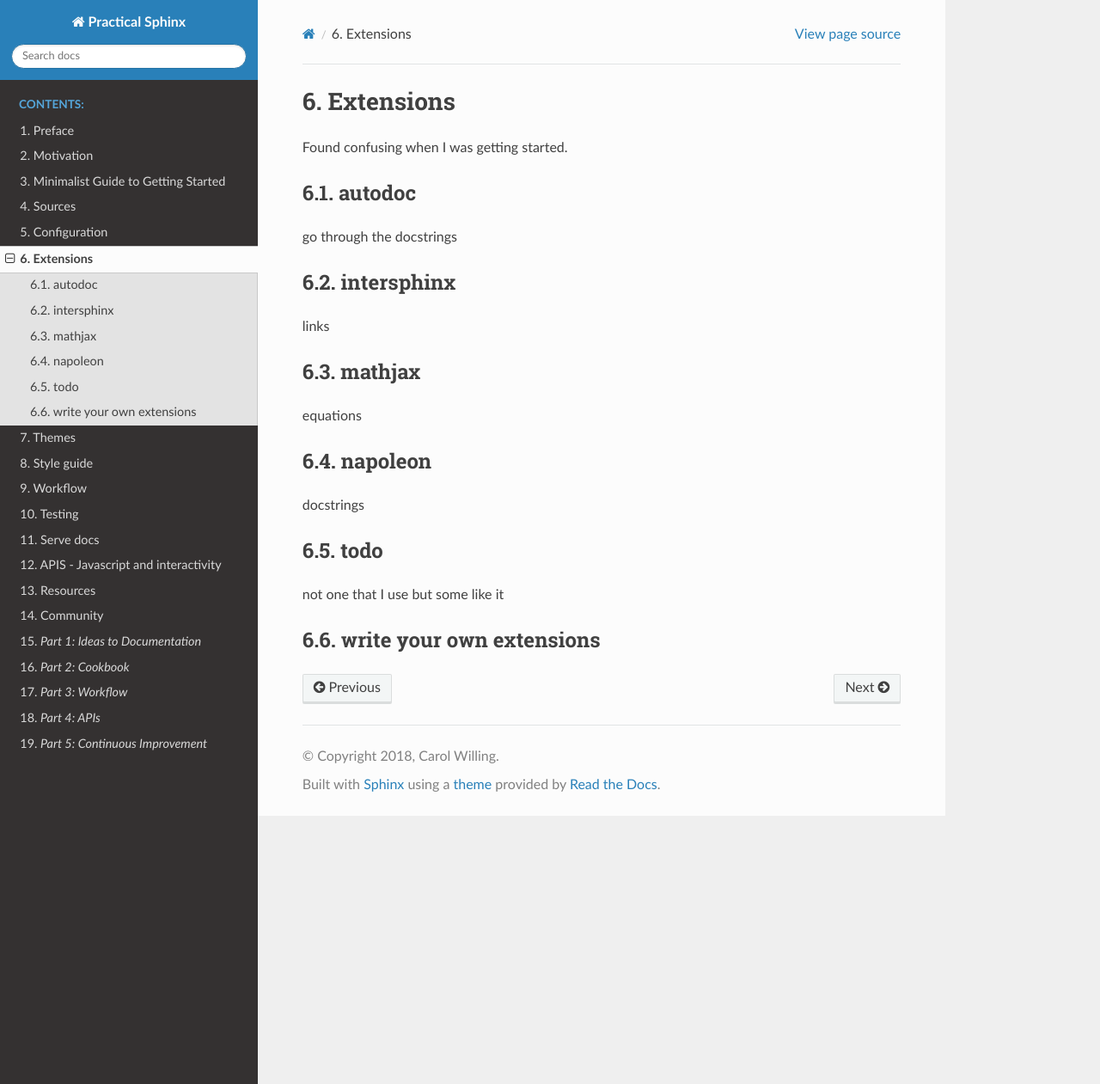
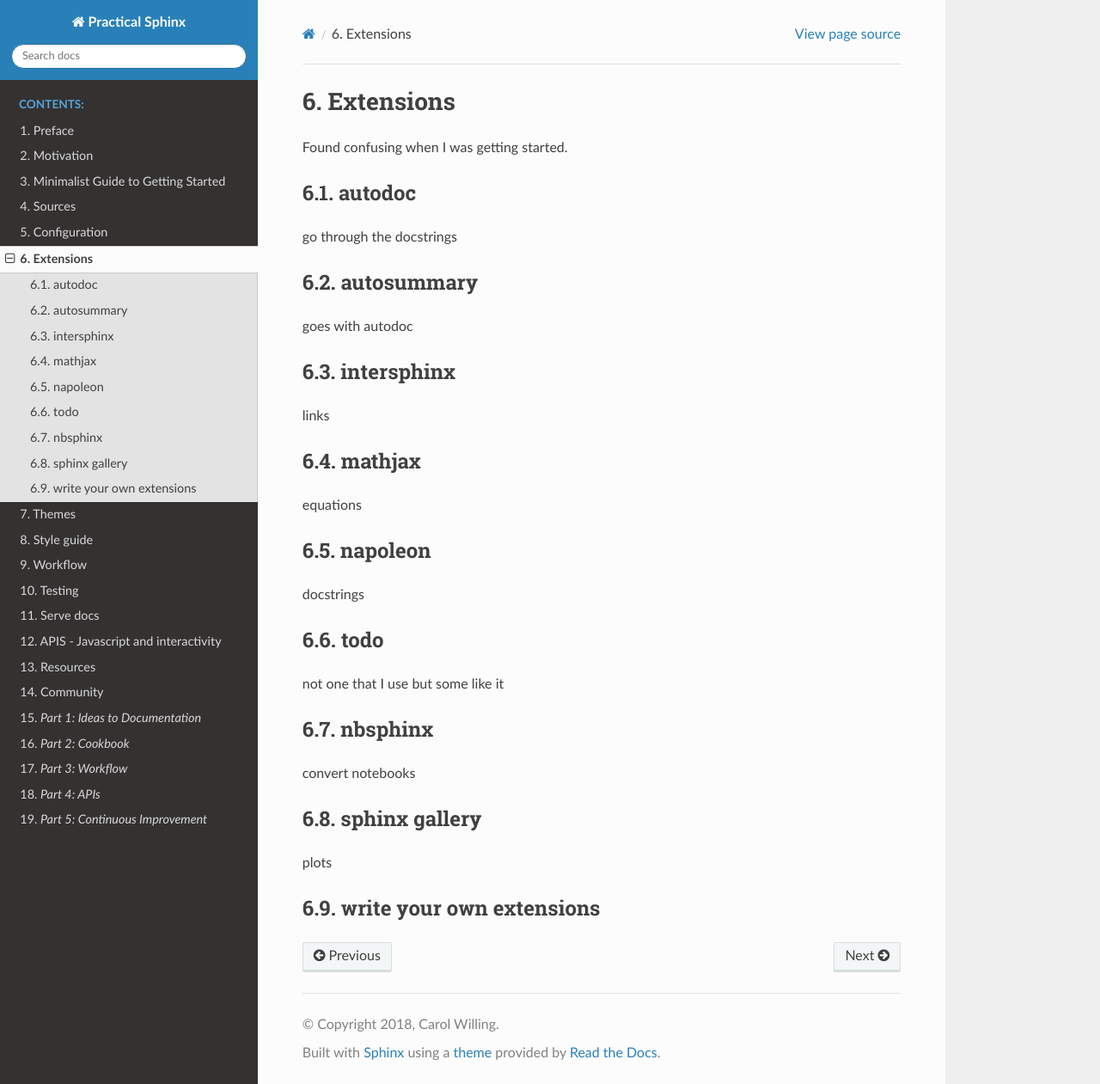
Before and after one commit to maxiaoan/practical-sphinx, a Sphinx documentation site: the page built from source/ch5-extensions.rst, in a window 1280 px wide and 1261 px high. Shown: the whole window at 86% size. Built offline with Sphinx 7.4.7 and the Read the Docs theme 2.0.0, drawn with Linux system fonts in a browser that asks for light colours.

Commit message:
edits to 3 5 10

```diff
--- a/source/ch5-extensions.rst
+++ b/source/ch5-extensions.rst
@@ -7,6 +7,11 @@ autodoc
 -------
 
 go through the docstrings
+
+autosummary
+-----------
+
+goes with autodoc
 
 intersphinx
 -----------
@@ -28,5 +33,16 @@ todo
 
 not one that I use but some like it
 
+nbsphinx
+--------
+convert notebooks
+
+sphinx gallery
+--------------
+
+plots
+
+
+
 write your own extensions
 -------------------------
```
Also changed, not shown: source/ch10-style-guide.rst (+8 -0 lines), source/ch3-sources.rst (+7 -0 lines).
